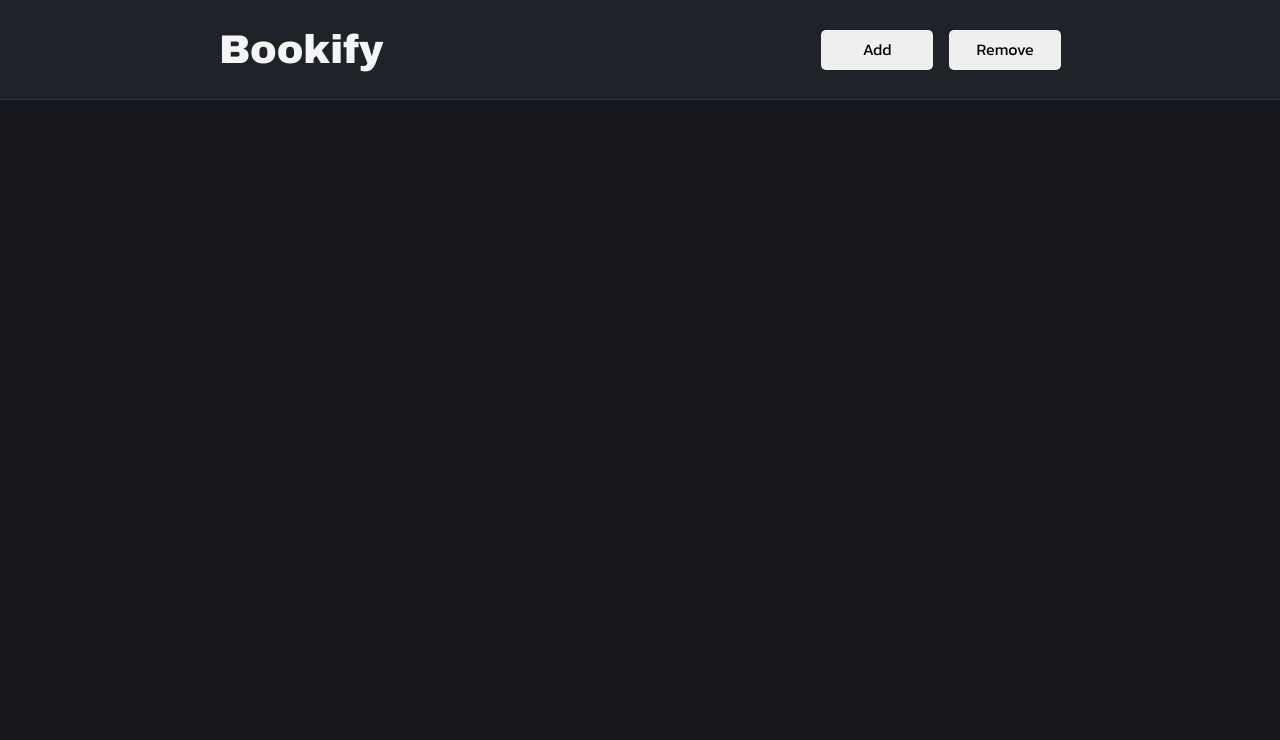
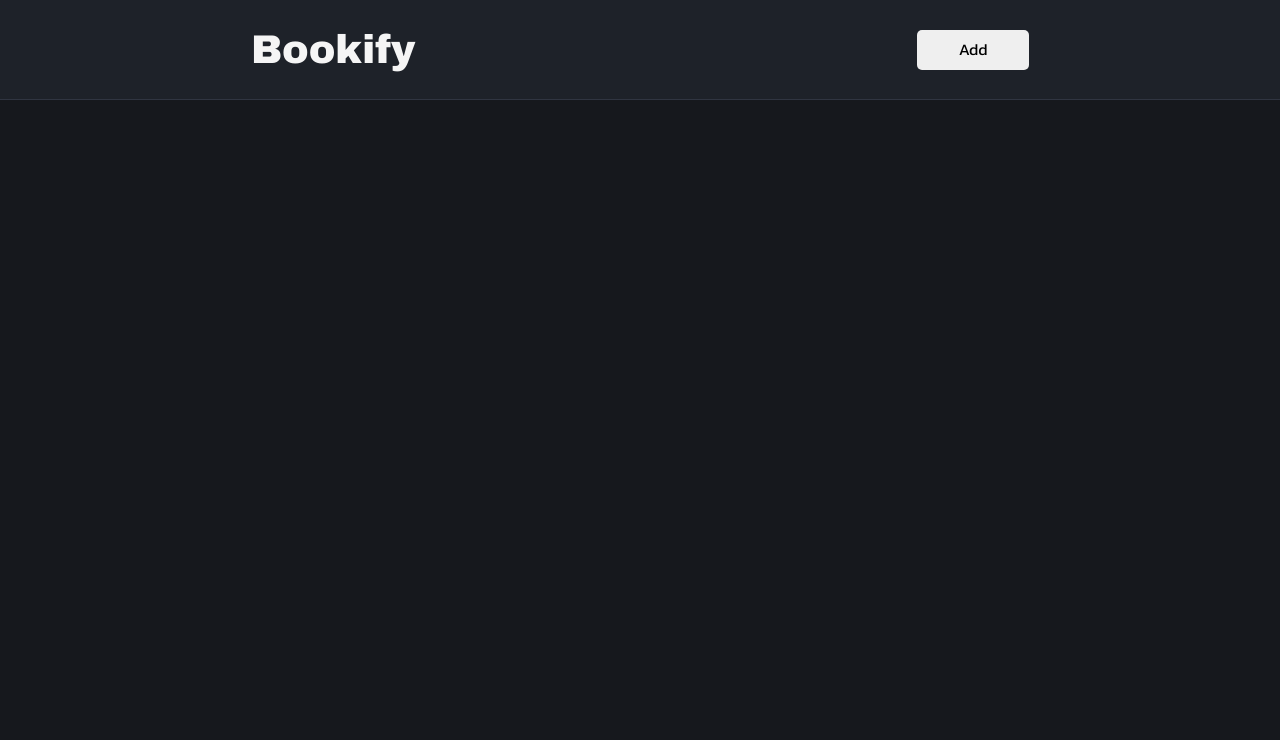
Before and after one commit to Bleu24/Bookify, a plain HTML site: page index.html in a window 1280 px wide. Shown: the top 740 px of the page. Drawn offline with Linux system fonts and the light colour scheme; files whose address does not match are found by name.

Commit message:
remove unused "Remove" button and clean up library section in index.html

```diff
--- a/index.html
+++ b/index.html
@@ -16,14 +16,11 @@
             <div class="logo">Bookify</div>
             <div class="actions">
                 <button class="actions__btn add">Add</button>
-                <button class="actions__btn remove">Remove</button>
             </div>
         </div>
 
         <!-- library -->
-        <div class="body">
-
-        </div>
+        <div class="body"></div>
 
         <div class="footer">&copy; 2025 Bleu24 All rights reserved
             <a href="https://github.com/Bleu24" target="_blank">
```
